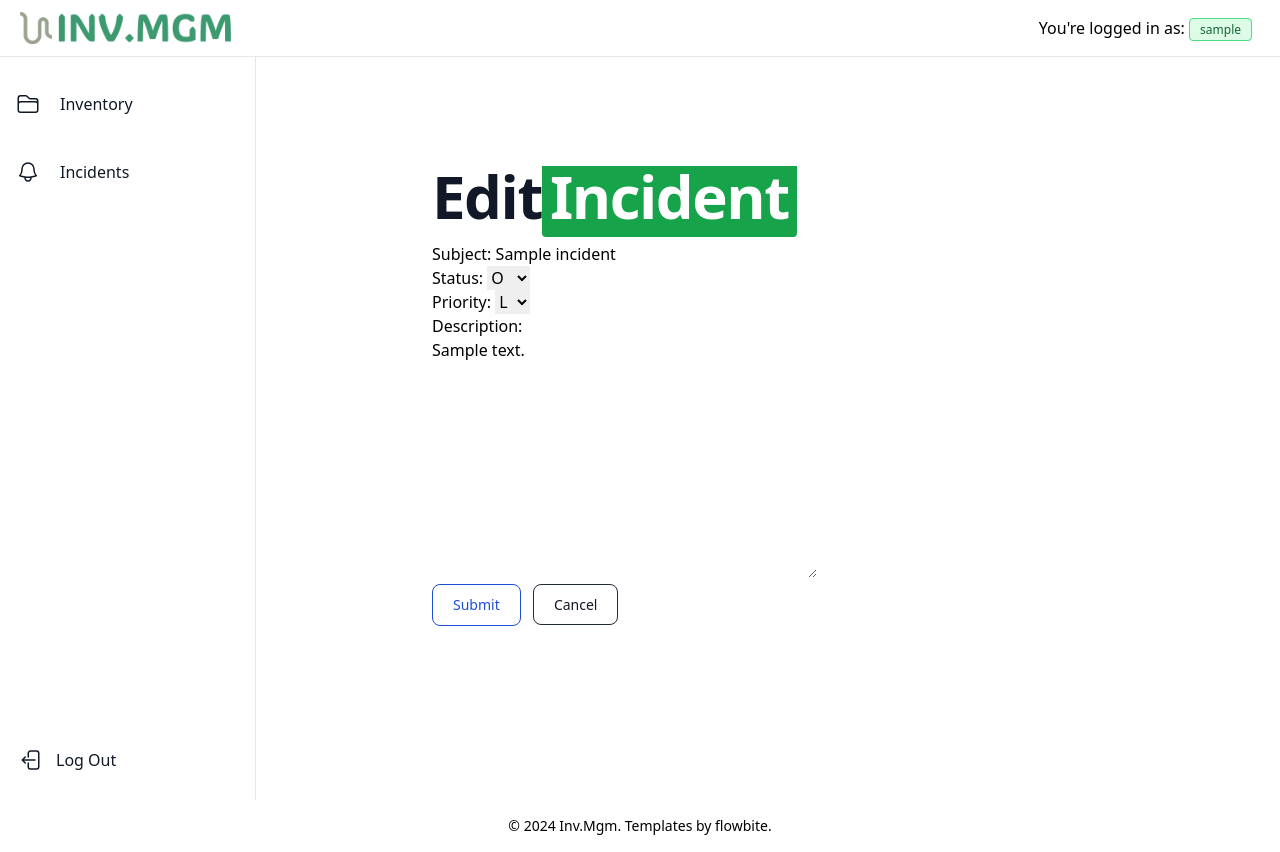
After one commit to diegorbb/django-inventory-mgm, a Django app: page /edit-incident/1/ in a window 1280 px wide. The commit adds this page. Run offline with Django 5.2, Linux system fonts and the light colour scheme; a user stored in the database is signed in; tables that the repository leaves empty hold one stand-in row (values such as "Sample post"); some libraries are stand-ins or nearby versions.

Commit message:
added feature to edit incidents

```diff
--- /dev/null
+++ b/inventory/app/templates/app/incidents/edit_incident.html
@@ -0,0 +1,25 @@
+{% extends "main.html" %}
+
+{% block content %}
+
+{% include "navbar.html" %}
+
+{% include "sidebar.html" %}
+
+<div class="flex justify-center items-center h-screen">
+    <div class="w-full sm:max-w-md p-4">
+        <div class="relative overflow-x-auto">
+            <h2 class="mb-4 text-1xl font-extrabold leading-none tracking-tight text-gray-900 md:text-5xl lg:text-6xl dark:text-white">Edit<mark class="px-2 text-white bg-green-600 rounded dark:bg-green-500">Incident</mark></h2>
+            <form class="" method="POST">
+                {% csrf_token %}
+                {{ form.as_p }}
+                <div>
+                    <button type="submit" class="text-blue-700 hover:text-white border border-blue-700 hover:bg-blue-800 focus:ring-4 focus:outline-none focus:ring-blue-300 font-medium rounded-lg text-sm px-5 py-2.5 text-center me-2 mb-2 dark:border-blue-500 dark:text-blue-500 dark:hover:text-white dark:hover:bg-blue-500 dark:focus:ring-blue-800">Submit</button>
+                    <a class="text-gray-900 hover:text-white border border-gray-800 hover:bg-gray-900 focus:ring-4 focus:outline-none focus:ring-gray-300 font-medium rounded-lg text-sm px-5 py-2.5 text-center me-2 mb-2 dark:border-gray-600 dark:text-gray-400 dark:hover:text-white dark:hover:bg-gray-600 dark:focus:ring-gray-800" href="{{request.META.HTTP_REFERER}}">Cancel</a>
+                </div>
+            </form>
+        </div>
+    </div>
+</div>
+
+{% endblock %}
--- a/inventory/app/templates/app/incidents/incident.html
+++ b/inventory/app/templates/app/incidents/incident.html
@@ -16,6 +16,11 @@
                     <p>{{ incident.description }}</p>
                 </div>
                 <div class="bg-gray-100 p-4 rounded-lg">
+                    <div class="w-full lg:w-auto ml-auto px-3 flex items-center">
+                        <a class="inline-flex items-center py-2 px-3 text-xs text-white font-medium bg-indigo-500 hover:bg-indigo-600 rounded" href="{% url 'edit-incident' incident.id %}">
+                            <span>Edit Incident</span>
+                        </a>
+                    </div>
                     <h2 class="text-lg font-semibold mb-2">Incident Details</h2>
                     <div class="flex flex-col">
                         <div class="flex justify-between mb-2">
--- a/inventory/app/urls.py
+++ b/inventory/app/urls.py
@@ -14,4 +14,5 @@ urlpatterns = [
     path('incidents/', views.incidentPage, name='incidents'),
     path('incident/<str:pk>/', views.incident, name='incident'),
     path('create-incident/', views.createIncident, name='create-incident'),
+    path('edit-incident/<str:pk>/', views.editIncident, name='edit-incident'),
 ]
--- a/inventory/app/views.py
+++ b/inventory/app/views.py
@@ -53,6 +53,21 @@ def createIncident(request):
 
     context = {'form': form}
     return render(request, 'app/incidents/create_incident.html', context)
+
+
+@login_required(login_url='login')
+def editIncident(request, pk):
+    incident = Incident.objects.get(id=pk)
+    form = IncidentForm(instance=incident)
+
+    if request.method == 'POST':
+        form = IncidentForm(request.POST, instance=incident)
+        if form.is_valid():
+            form.save()
+            return redirect('incidents')
+
+    context = {'form': form}
+    return render(request, 'app/incidents/edit_incident.html', context)
 
 
 def loginPage(request):
```
